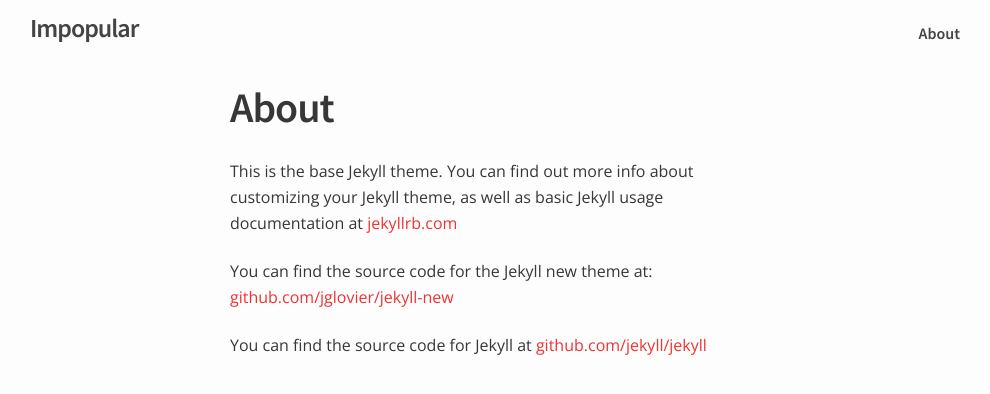
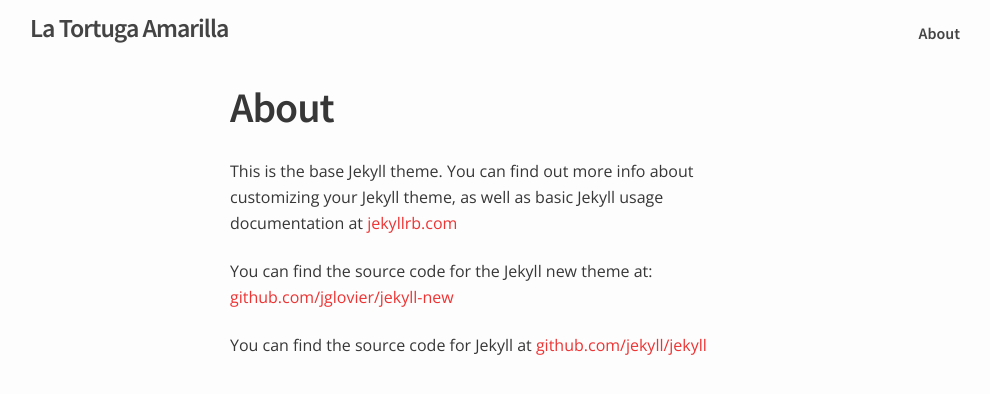
Before and after one commit to Caquita-beep/Caquita-beep.github.io, a Jekyll site: the page built from about.md, in a window 1280 px wide. Shown: the top 394 px of the page, without its empty margins (140-1130 px from the left). Built offline with Jekyll 4.4.1, drawn with Linux system fonts in a browser that asks for light colours; a script that is not in the unit is left out.

Commit message:
Update _config.yml

```diff
--- a/_config.yml
+++ b/_config.yml
@@ -1,8 +1,8 @@
 # Site settings
-title: Impopular
+title: La Tortuga Amarilla
 email: jgra86@hotmail.com
 description: > # this means to ignore newlines until "baseurl:"
-  Cosas interesantes...
+  Pensamientos en cuarentena...
 baseurl: "" # the subpath of your site, e.g. /blog/
 url: "https://Caquita-beep.github.io" # the base hostname & protocol for your site
 twitter_username: Yet_another_ODE
```
